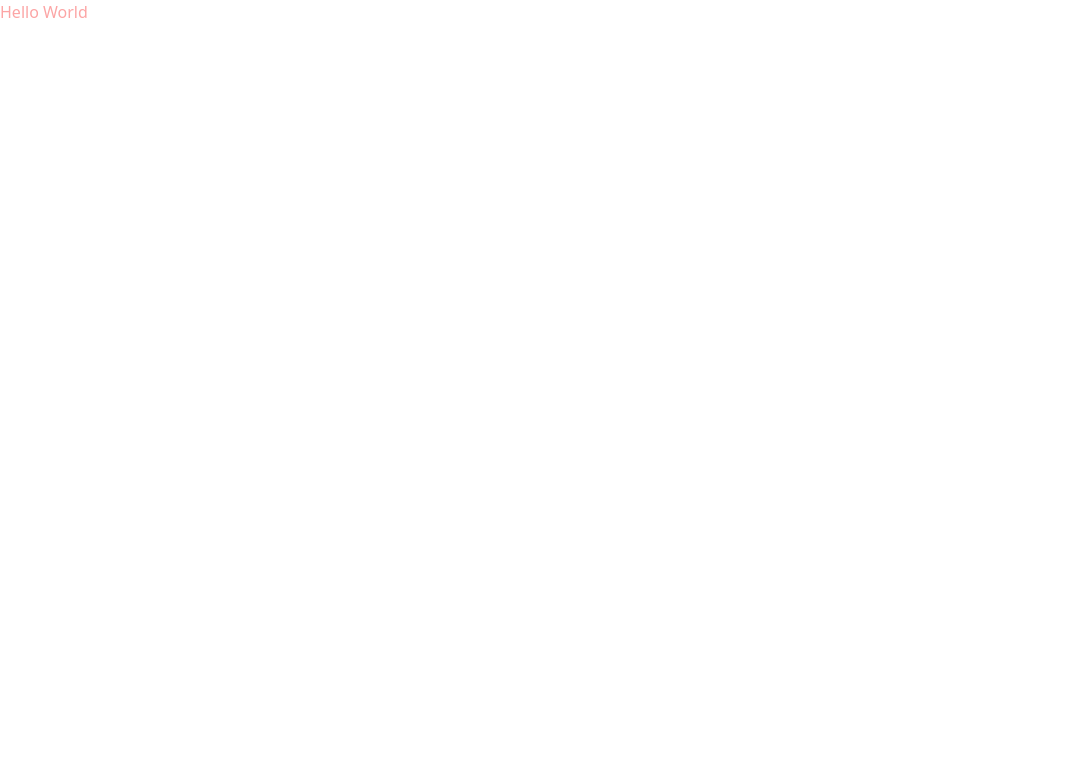
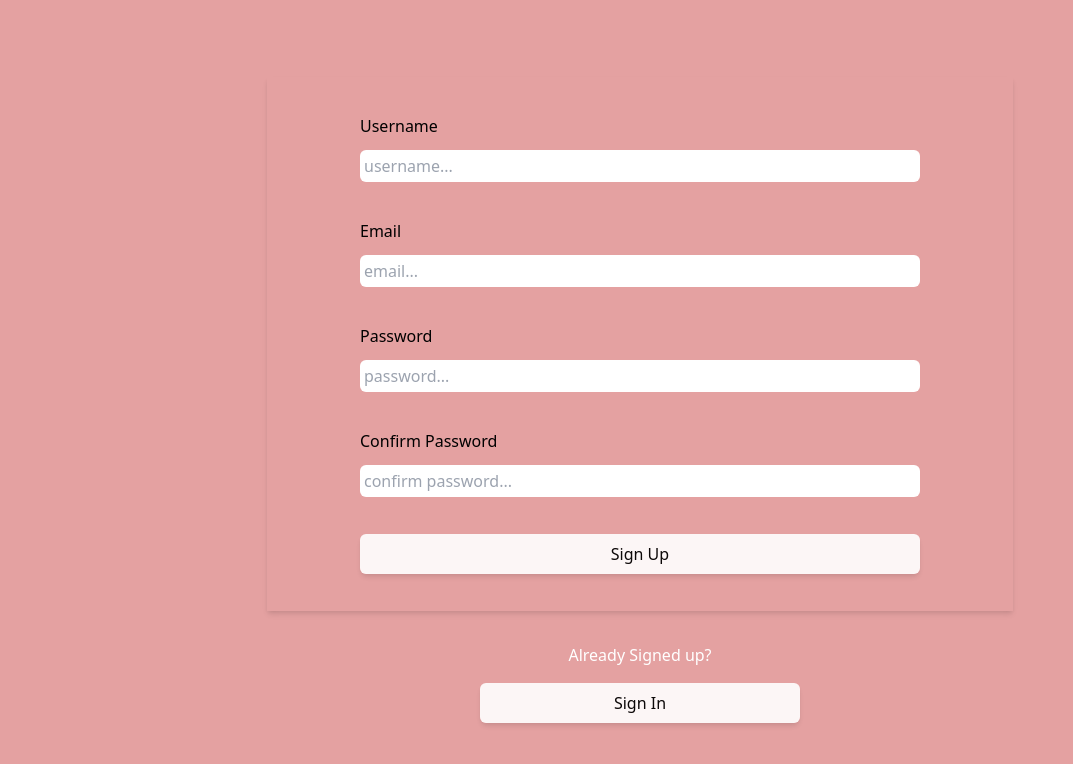
Before and after one commit to mbaxendale22/SEI-Project-4, a React (Create React App) app in the folder client/: page /register in a window 1280 px wide. Shown: the top 764 px of the page, without its empty margins (0-1073 px from the left). Built offline with nearby package versions, Linux system fonts and the light colour scheme.

Commit message:
ui scaffold of landing page & register

```diff
--- a/client/src/App.js
+++ b/client/src/App.js
@@ -1,11 +1,22 @@
+import { Switch, BrowserRouter, Route } from 'react-router-dom';
+import React from 'react';
+import LandingPage from './components/initial/LandingPage';
+import Login from './components/initial/Login';
+import Register from './components/initial/Register';
 
 
 function App() {
   return (
-    <div>
-      <p className=' text-red-300'>Hello World</p>
+    <>
+        <BrowserRouter>
+        <Switch>
+          <Route exact path='/' component={LandingPage} />
+          <Route exact path='/login' component={Login} />
+          <Route exact path='/register' component={Register} />
+        </Switch>
+      </BrowserRouter>
 
-    </div>
+    </>
   );
 }
 
--- /dev/null
+++ b/client/src/components/initial/Login.js
@@ -0,0 +1,42 @@
+import React, { useState } from 'react'
+import axios from 'axios'
+
+const Login = () => {
+
+
+const [login, setLogin] = useState({
+  username: '',
+  password: ''
+})
+
+const [error, setError] = useState(false)
+
+const setItemToLocalStorage = token => window.localStorage.setItem('token', token)
+
+
+const handleSubmit = async (e) => {
+  e.preventDefault()
+  try {
+    const { data } = await axios.post('/api/login', login)
+    setItemToLocalStorage(data.token)
+  } catch (err) {
+    setError(true)
+  }
+  const inputs = [ ...document.querySelectorAll('input') ]
+}
+
+
+const handleChange = (e) => {
+  const newLogin = { ...login, [e.target.name]: e.target.value }
+  console.log(newLogin)
+  setLogin(newLogin)
+}
+
+  return (
+    <div className='bg-primary bg-opacity-90 h-screen'>
+
+    </div>
+  )
+}
+
+export default Login
--- /dev/null
+++ b/client/src/components/initial/Register.js
@@ -0,0 +1,84 @@
+import React, { useState } from 'react'
+import { Link } from 'react-router-dom'
+import axios from 'axios'
+
+// this is where you'll set the userContext from the data returned by the post request, this
+// will make the user data available for api calls acorss the app
+
+
+const Register = () => {
+
+const [register, setRegister] = useState({
+  username: '',
+  email: '',
+  password: '',
+  passwordConfirmation: ''
+})
+
+const [error, setError] = useState(false)
+
+const setItemToLocalStorage = token => window.localStorage.setItem('token', token)
+
+
+const handleSubmit = async (e) => {
+  e.preventDefault()
+  try {
+    const { data } = await axios.post('/api/login', register)
+    setItemToLocalStorage(data.token)
+  } catch (err) {
+    setError(true)
+  }
+  const inputs = [ ...document.querySelectorAll('input') ]
+}
+
+
+const handleChange = (e) => {
+  const newRegister = { ...register, [e.target.name]: e.target.value }
+  setRegister(newRegister)
+}
+
+
+
+
+
+
+
+  return (
+    <div className='bg-primary bg-opacity-90 h-screen flex flex-col justify-center items-center'>
+      <form className= ' shadow-md h-4/6 w-7/12 flex items-center justify-evenly flex-col'>
+        <div className= 'w-3/4 flex flex-col'>
+          <label for='username' className=''>Username</label>
+          <input
+          type='text' name='username' placeholder='username...'
+          className='rounded-md mt-3 p-1'></input>
+        </div>
+        <div className='w-3/4 flex flex-col'>
+          <label for='email' className=''>Email</label>
+          <input
+          type='email' name='email' placeholder='email...'
+          className=' rounded-md mt-3 p-1'></input>
+        </div>
+        <div className='w-3/4 flex flex-col'>
+          <label for='password' className=''>Password</label>
+          <input
+          type='password' name='password' placeholder='password...'
+          className='rounded-md mt-3 p-1'></input>
+        </div>
+        <div className='w-3/4 flex flex-col'>
+          <label for='passwordConfirmation'
+          className=''>Confirm Password</label>
+          <input
+          type='password' name='passwordConfirmation' placeholder='confirm password...'
+          className='rounded-md mt-3 p-1'></input>
+        </div>
+        <div className='pr-btn bg-opacity-95 w-3/4 '>Sign Up</div>
+      </form>
+      <div className='mt-8 w-full flex flex-col items-center'>
+      <p className='text-white'>Already Signed up?</p>
+      <Link to='/login' className='pr-btn bg-opacity-95 w-1/4 mt-4'>Sign In</Link>
+      </div>
+    </div>
+  )
+}
+
+export default Register
--- a/client/src/components/initial/landingPage.js
+++ b/client/src/components/initial/landingPage.js
@@ -0,0 +1,17 @@
+import React from 'react'
+import { Link } from 'react-router-dom'
+
+const LandingPage = () => {
+  return (
+    <div className='bg-primary bg-opacity-90 flex flex-col justify-evenly items-center h-screen' >
+      <div className='text-6xl text-white'>Household</div>
+      <div className='flex w-3/4 justify-around'>
+        <Link to='/login' className='pr-btn'>Login</Link>
+        <Link to='/register'className='pr-btn'>Sign up</Link>
+      </div>
+      <div className='text-white mx-6 text-lg text-center'>Handle your household finances with the push of a button</div>
+    </div>
+  )
+}
+
+export default LandingPage
--- a/client/src/index.css
+++ b/client/src/index.css
@@ -1,3 +1,13 @@
 @tailwind base;
 @tailwind components;
 @tailwind utilities;
+
+@layer components {
+  .pr-btn {
+    @apply cursor-pointer opacity-95 p-2 w-1/3 bg-white text-center rounded-md shadow-md hover:opacity-100 hover:shadow-lg
+  }
+  .form {
+    @apply bg-white shadow-md h-4/6 w-3/4 flex items-center justify-evenly flex-col
+  }
+
+}
--- a/client/tailwind.config.js
+++ b/client/tailwind.config.js
@@ -2,7 +2,11 @@ module.exports = {
   purge: ['./src/**/*.{js,jsx,ts,tsx}', './public/index.html'],
   darkMode: false, // or 'media' or 'class'
   theme: {
-    extend: {},
+    extend: {
+      colors: {
+        primary: '#E19797',
+      },
+    },
   },
   variants: {
     extend: {},
```
